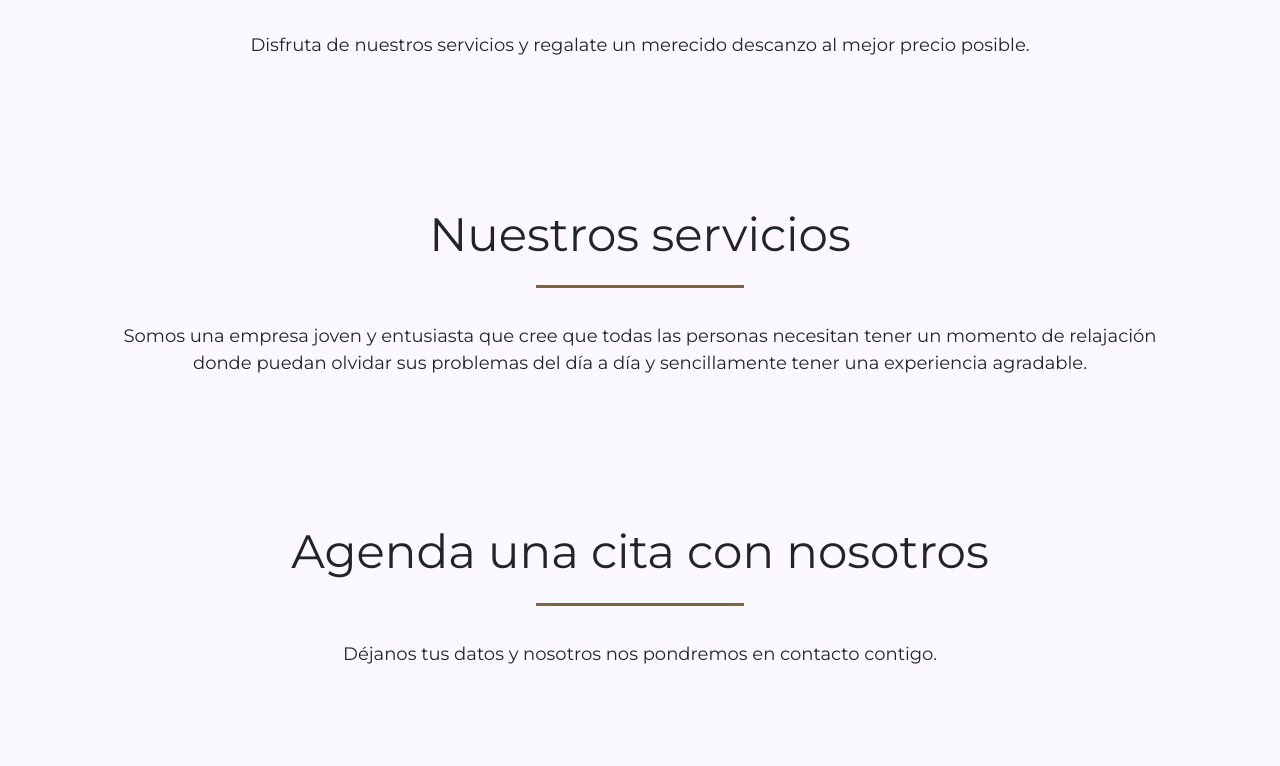
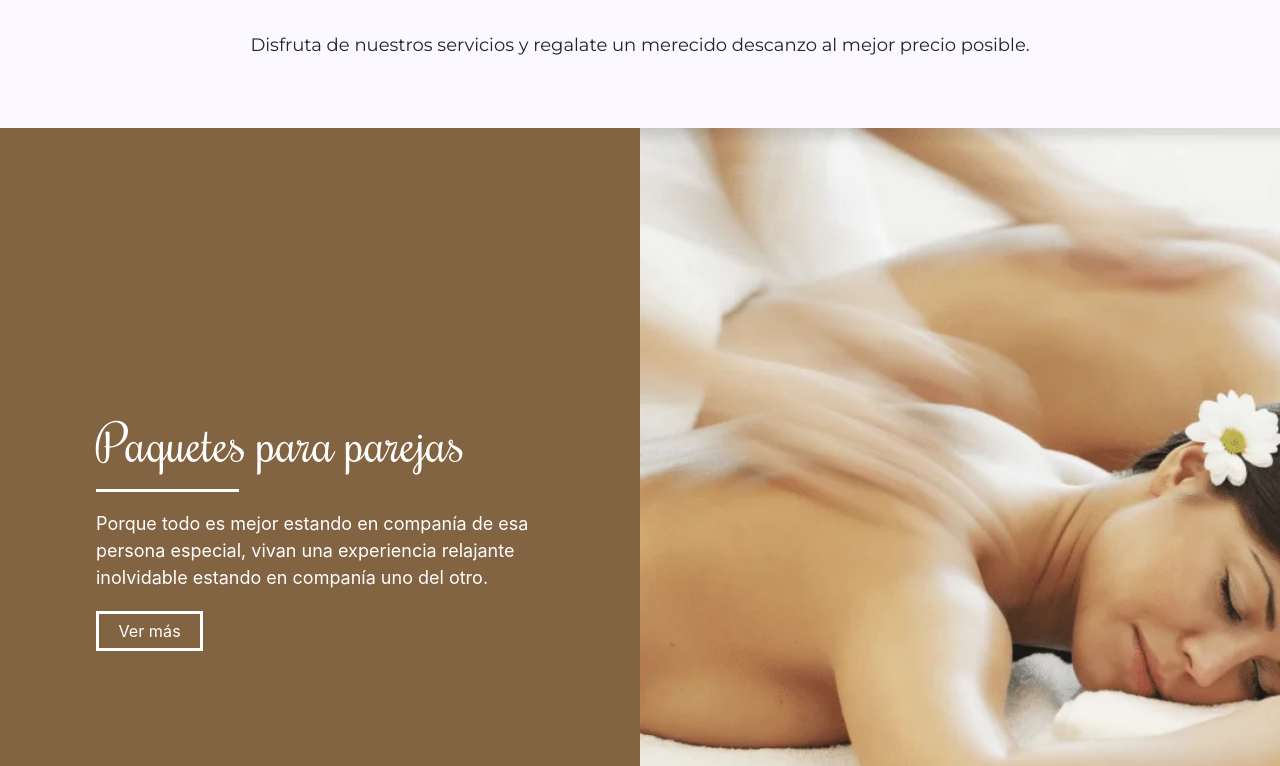
Before and after one commit to Shadic78/Siddharta-Spa, a plain HTML site: page index.html in a window 1280 px wide. Shown: the part 1920-2686 px from the top of the page. Before the commit the page ends 2656 px from the top, so only its background shows below. Drawn offline with nearby package versions, Linux system fonts and the light colour scheme.

Commit message:
Section cards desktop

```diff
--- a/css/main.scss
+++ b/css/main.scss
@@ -239,6 +239,96 @@ body {
   padding-right: 6.6em;
 }
 
+/*
+  Section Cards
+**************************/
+.section-card {
+  display: flex;
+  width: 100%;
+  height: 100vh;
+  font-size: 18px;
+  color: white;
+}
+
+.section-card--primary {
+  @extend .section-card;
+  background-color: $color-brown;
+}
+
+.section-card--secondary {
+  @extend .section-card;
+  background-color: $color-green;
+}
+
+.section-card__text-container {
+  display: flex;
+  align-items: center;
+  justify-content: center;
+  width: 50%;
+}
+
+.section-card__image-container {
+  width: 50%;
+  background-color: red;
+}
+
+.section-card__text-container__text {
+  max-width: 70%;
+}
+
+.section-card__text-container__text__title {
+  font-family: $logo-font;
+  font-size: 2.8em;
+}
+
+.section-card__text-container__text__line {
+  border-top: solid 3px white;
+  margin-top: .5em;
+  margin-bottom: 1em;
+  width: 32%;
+}
+
+.section-card__text-container__text a {
+  text-decoration: none;
+}
+
+.section-card__text-container__text__button {
+  display: inline-block;
+  text-decoration: none;
+  font-size: .9em;
+  border: 3px solid white;
+  padding: .3em 1.2em;
+  margin-top: 1.2em;
+  color: white;
+  transition: all ease .4s;
+}
+
+.section-card__text-container__text__button--primary {
+  @extend .section-card__text-container__text__button;
+}
+
+.section-card__text-container__text__button--primary:hover {
+  background-color: white;
+  color: $color-brown;
+}
+
+.section-card__text-container__text__button--secondary {
+  @extend .section-card__text-container__text__button;
+}
+
+.section-card__text-container__text__button--secondary:hover {
+  background-color: white;
+  color: $color-green;
+}
+
+.section-card__image-container {
+  overflow: hidden;
+}
+
+.section-card__image-container img {
+  height: 100%;
+  object-fit: cover;
+}
 
 /********************************************************
   Responsive
--- a/index.html
+++ b/index.html
@@ -173,6 +173,28 @@
         </div>
       </div>
 
+      <div class="section-card--primary">
+        <div class="section-card__text-container">
+            <div class="section-card__text-container__text">
+                <div class="section-card__text-container__text__title">
+                    Paquetes para parejas
+                </div>
+                <div class="section-card__text-container__text__line"></div>
+                <div class="section-card__text-container__text__description">
+                    Porque todo es mejor estando en companía de esa
+                    persona especial, vivan una experiencia relajante
+                    inolvidable estando en companía uno del otro.
+                </div>
+                <a href="pages/parejas.html" class="section-card__text-container__text__button--primary">
+                    Ver más
+                </a>
+            </div>
+        </div>
+        <div class="section-card__image-container">
+            <img src="img/Parejas.webp" alt="Paquetes para parejas">
+        </div>
+      </div>
+
       <div class="section-header">
         <div class="section-header__title">
             Nuestros servicios
```
Also changed, not shown: css/main.css, 1 other file.
